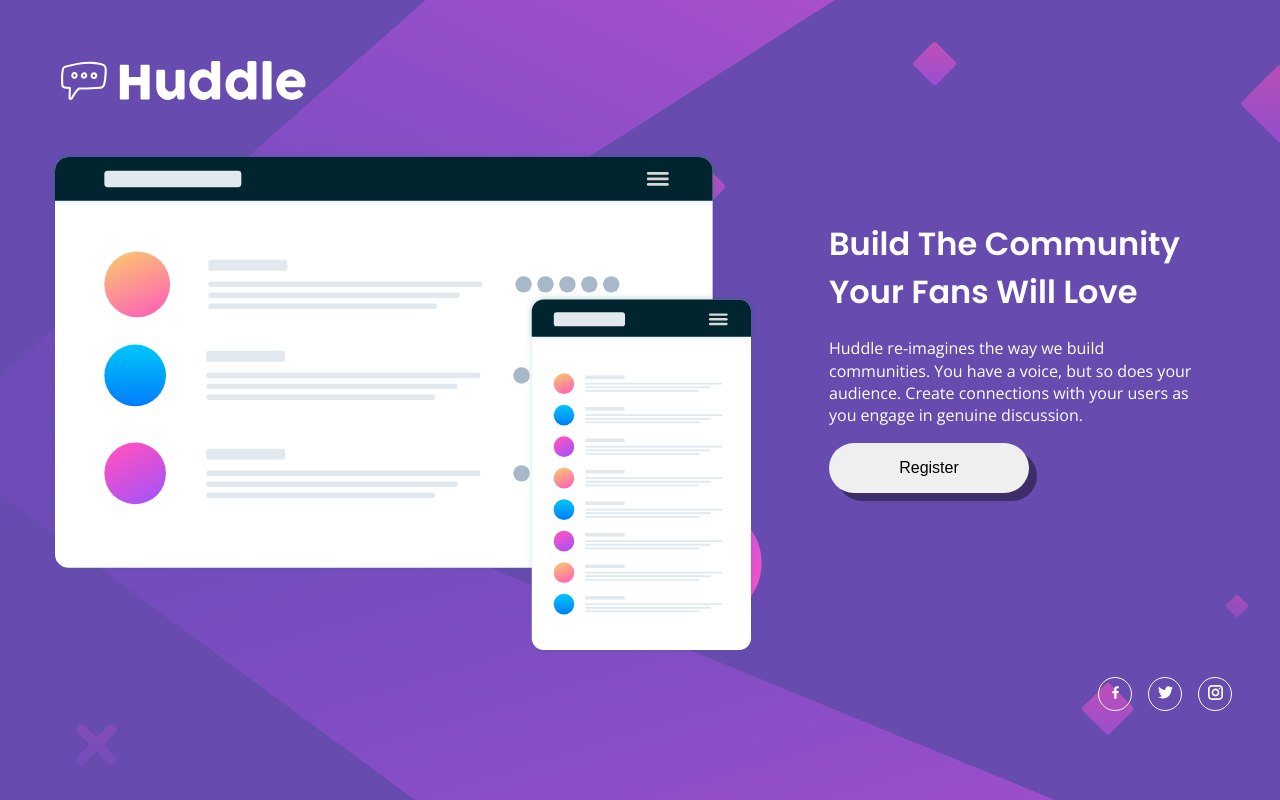
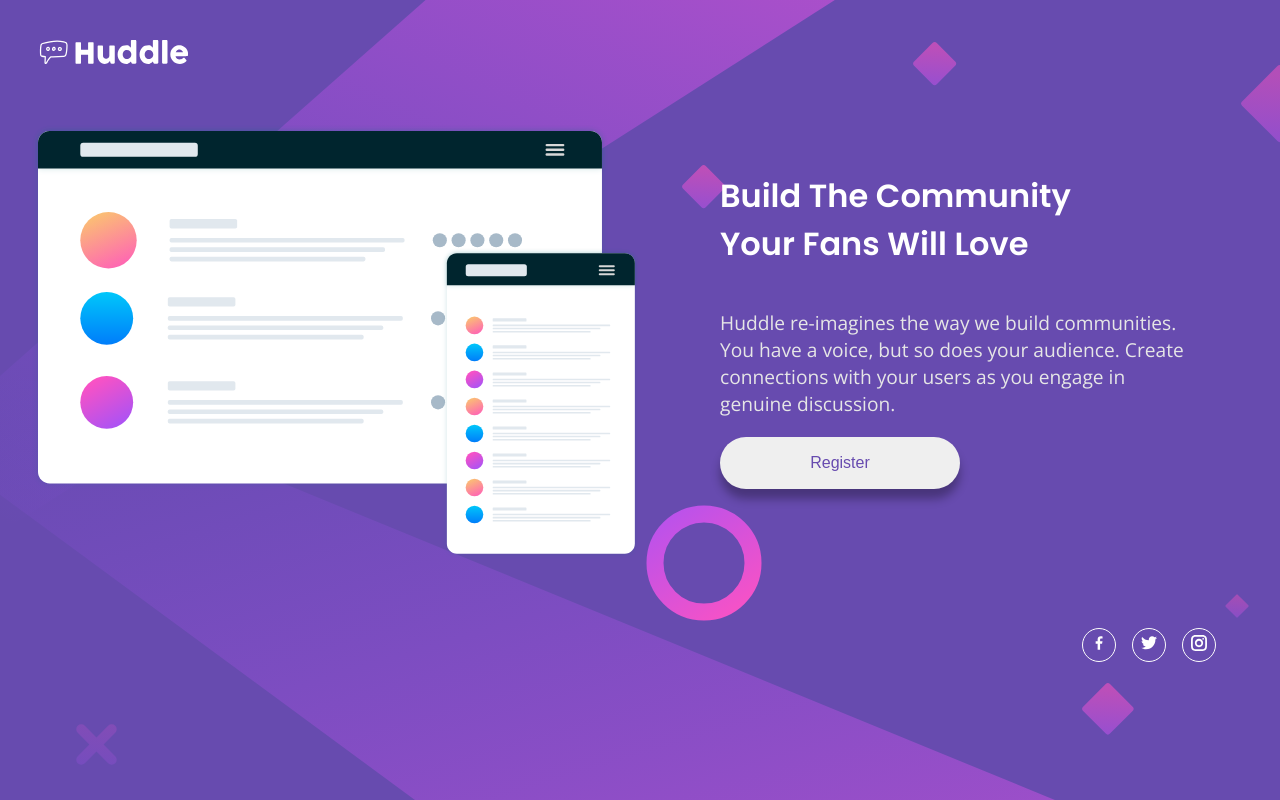
Before and after one commit to sadatyussuf/react-mini-projects, a React (Create React App) app in the folder huddle/: page / in a window 1280 px wide. Built offline with nearby package versions, Linux system fonts and the light colour scheme; the HTML template or start-up script is replaced by a standard one.

Commit message:
refactored the styles to make it more responsive

```diff
--- a/huddle/src/index.css
+++ b/huddle/src/index.css
@@ -18,70 +18,90 @@ body{
   font-family: var(--body-font-family);
   font-weight: var(--weight-400);
   background-color: var(--primary-violet);
-  background-image: url('./images/bg-desktop.svg');
+  background-image: url('./images/bg-mobile.svg');
+  background-repeat: no-repeat;
   padding: 0;
   margin: 0;
   color: #fff;
+  box-sizing: border-box;
+}
+
+
+img{
+  max-width: 100%;
 }
 
 .container{
-    margin:3rem;
+  margin: 2rem;
 }
 
-.main-container{
-display: grid;
-grid-template-columns: 1fr 1fr;
-gap: 2rem;
-margin-top: 2rem;
+.nav-container img {
+  max-width: 10rem;
 }
 
-.main-info{
+.main-container {
   margin-top: 3rem;
-  /* text-align: center; */
 }
 
-.main-info h1{
-  /* background-color: aqua; */
-  padding: 0  2.5rem 0 2.5rem;
+.main-info {
+  margin-top: 6rem;
+  display: flex;
+  flex-direction: column;
+  justify-content: center;
+  align-items: center;
+}
+
+.main-info h1 {
+  text-align: center;
+  font-size: 2rem;
   text-transform: capitalize;
   font-family: var(--headings-font-family);
 }
-.main-info p{
-  /* background-color: aqua; */
-  padding: 0  2.5rem 0 2.5rem;
-  line-height: 1.4rem;
+
+.main-info p {
+  color: rgb(230, 230, 230);
+  width: 90%;
+  text-align: center;
+  font-size: 1.2rem;
+  line-height: 1.7rem;
 }
-.main-info button{
-  margin-left: 2.5rem;
+
+.main-info button {
+  color: var(--primary-violet);
   text-transform: capitalize;
-  width: 200px;
-  height: 50px;
+  max-width: 80%;
+  width: 15rem;
+  height: 3.3rem;
   border-radius: 50px;
   border: none;
   font-size: 1rem;
-  box-shadow: 0.5rem 0.5rem rgb(0 0 0 / 0.4);
+  box-shadow: 0px 10px 10px rgb(0 0 0 / 30%);
 }
-.main-info button:hover{
+.main-info button:hover {
   background-color: var(--primary-soft-magenta);
   color: #fff;
-  /* transition: ease-in-out; */
+  transition: 0.3s ease-in;
 }
-footer{
-  /* background-color: red; */
-  width: 100%;
-  /* height: 15px; */
+
+footer {
+  display: flex;
+  align-items: center;
+  justify-content: center;
+  margin-top: 3rem;
 }
-.icons-link{
-display: flex;
-  justify-content: end;
+
+.icons-link {
+  display: flex;
   list-style: none;
   text-decoration: none;
   gap: 1rem;
+  margin-right: 2rem;
 }
-.icons-link li{
+
+.icons-link li {
   display: flex;
-  width: 32px;
-  height: 32px;
+  width: 2rem;
+  height: 2rem;
   border: 1px #fcfcfc solid;
   /* padding: 0.4rem; */
   align-items: center;
@@ -89,18 +109,20 @@ display: flex;
   border-radius: 50%;
 }
 
-.icons{
+.icons {
   color: rgb(255, 255, 255);
-  font-size: 15px;
+  font-size: 1rem;
 }
 
-.icons-link li:hover{
+.icons-link li:hover {
   border: 1px var(--primary-soft-magenta) solid;
+  transition: 0.3s ease-in-out;
 
 }
-.icons:hover{
+
+.icons:hover {
   color: var(--primary-soft-magenta);
-
+  transition: 0.3s ease-in-out;
 }
 
 .attribution {
@@ -111,3 +133,39 @@ display: flex;
 .attribution a {
   color: hsl(228, 45%, 44%);
 }
+
+
+@media  (min-width: 1260px) {
+  body{
+    background-image: url('./images/bg-desktop.svg');
+  }
+.main-container{
+  display: grid;
+  grid-template-columns: 1fr 1fr;
+}
+.main-info {
+  margin-top: -3rem;
+  margin-left: 5rem;
+  display: flex;
+    justify-content: center;
+    align-items: flex-start;
+}
+
+.main-info h1 {
+  text-align: left;
+  max-width: 80%;
+}
+
+.main-info p {
+  text-align: left;
+  line-height: 1.7rem;
+  margin-bottom: 1.2rem;
+}
+
+footer {
+  display: flex;
+  justify-content: end;
+  margin-top: 3rem;
+}
+
+}
```
